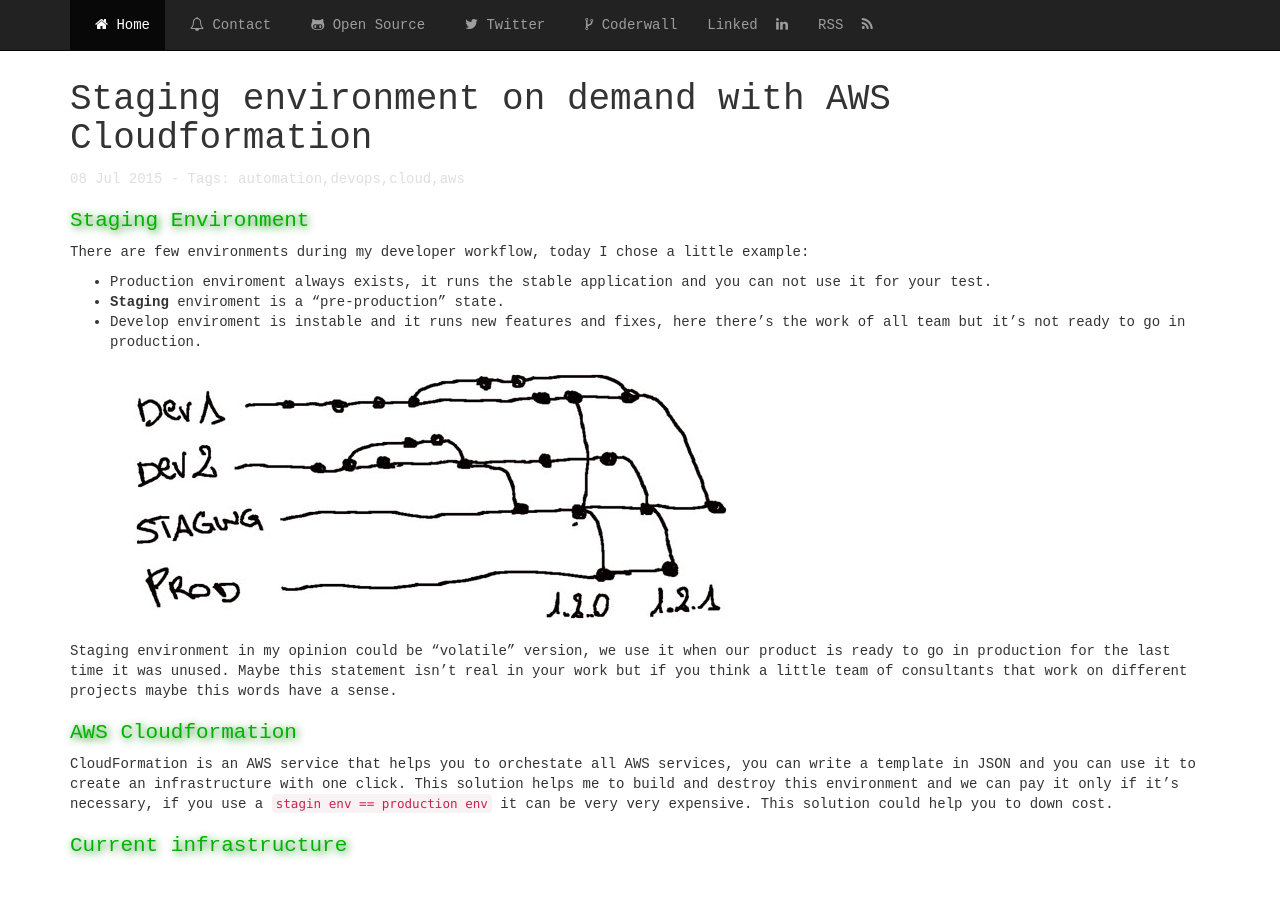
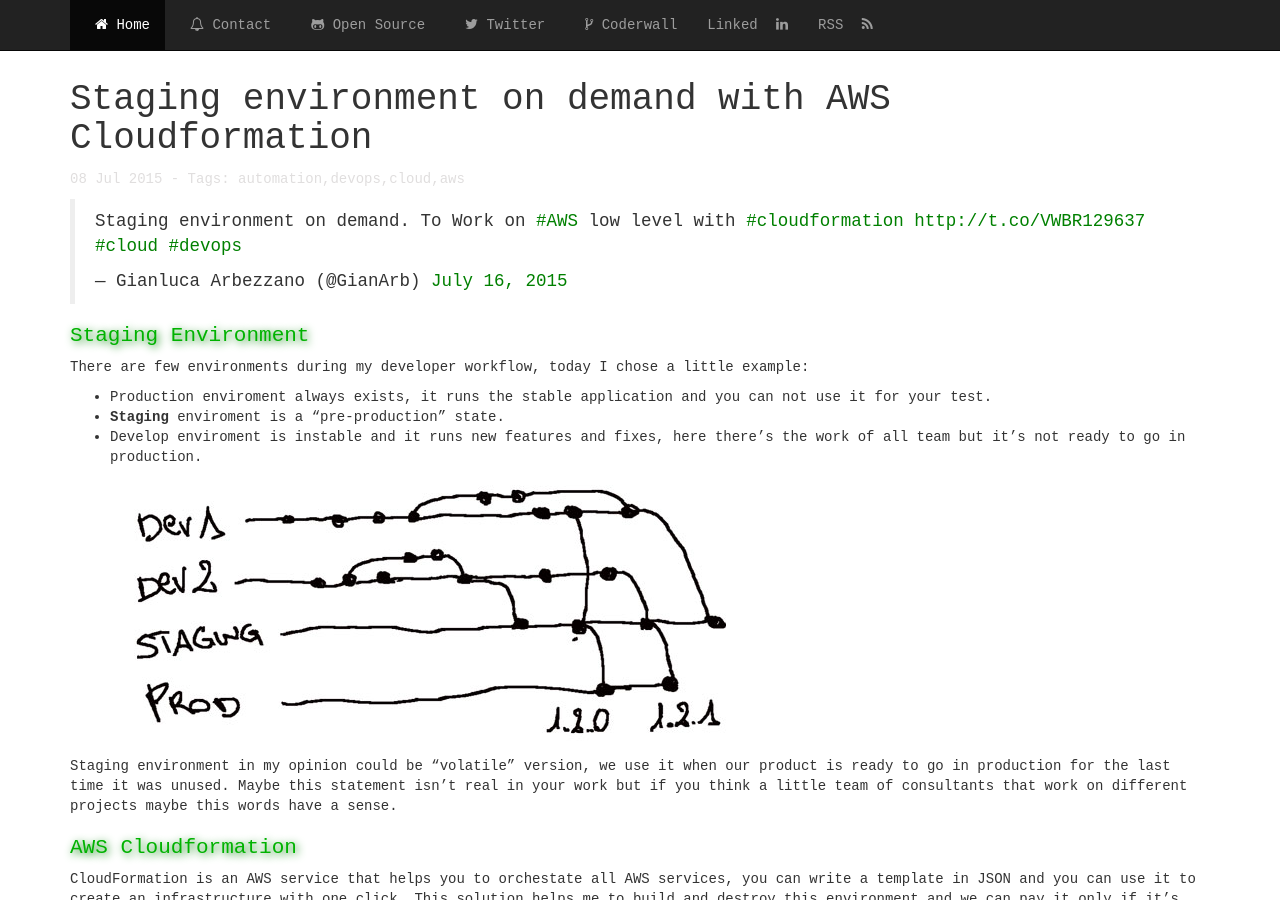
Before and after one commit to gianarb/gianarb.github.com, a Jekyll site: the page built from _posts/2015-07-08-stagin-environment-on-demand-with-aws-cloudformation.markdown, in a window 1280 px wide and 900 px high. Built offline with Jekyll 4.4.1, drawn with Linux system fonts in a browser that asks for light colours; nearby versions of some CDN libraries; Markdown is read by kramdown in place of the engine named in the settings; comment, search, counter and statistics services are not loaded.

Commit message:
Add tweet

```diff
--- a/_posts/2015-07-08-stagin-environment-on-demand-with-aws-cloudformation.markdown
+++ b/_posts/2015-07-08-stagin-environment-on-demand-with-aws-cloudformation.markdown
@@ -8,6 +8,9 @@
 priority: 0.6
 changefreq: yearly
 ---
+
+<blockquote class="twitter-tweet tw-align-center" lang="en"><p lang="en" dir="ltr">Staging environment on demand. To Work on <a href="https://twitter.com/hashtag/AWS?src=hash">#AWS</a> low level with <a href="https://twitter.com/hashtag/cloudformation?src=hash">#cloudformation</a> <a href="http://t.co/VWBR129637">http://t.co/VWBR129637</a> <a href="https://twitter.com/hashtag/cloud?src=hash">#cloud</a> <a href="https://twitter.com/hashtag/devops?src=hash">#devops</a></p>&mdash; Gianluca Arbezzano (@GianArb) <a href="https://twitter.com/GianArb/status/621691855810494464">July 16, 2015</a></blockquote>
+<script async src="//platform.twitter.com/widgets.js" charset="utf-8"></script>
 
 ## Staging Environment
 There are few environments during my developer workflow, today I chose a little example:
```
